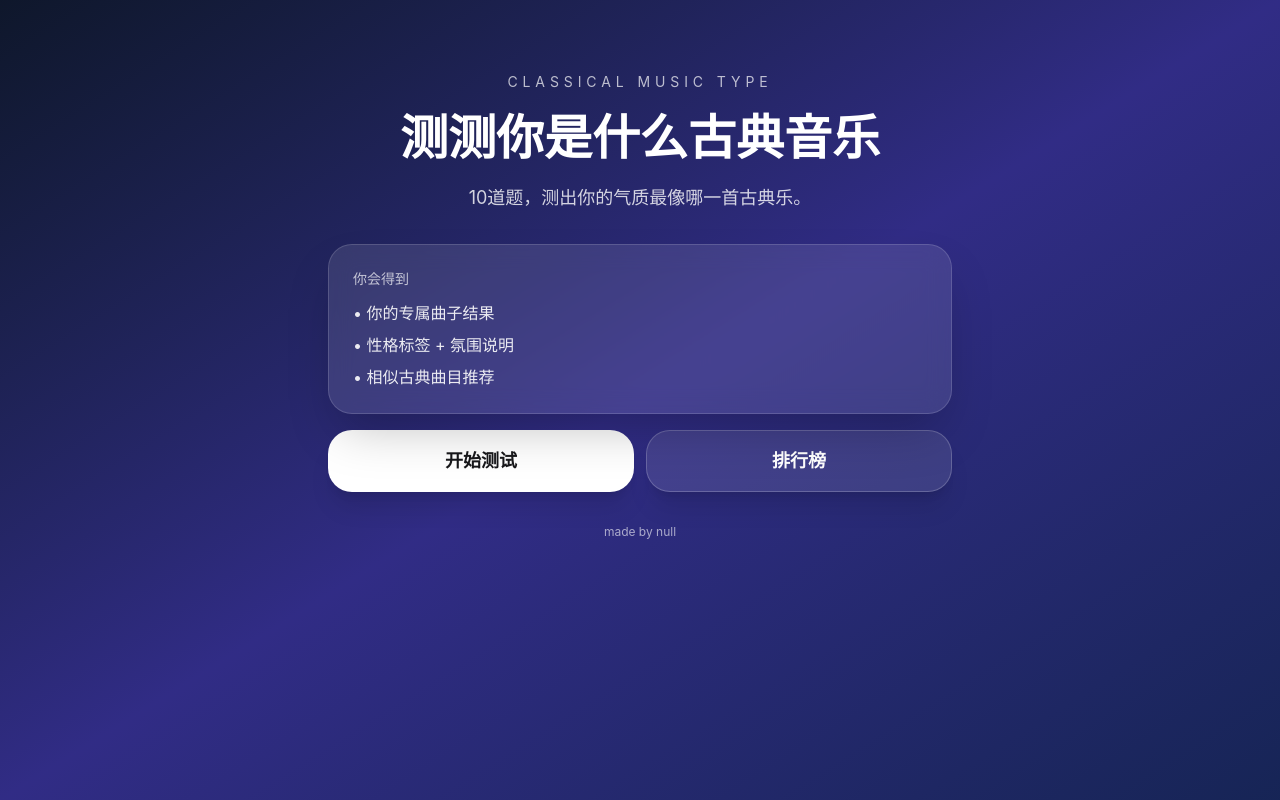
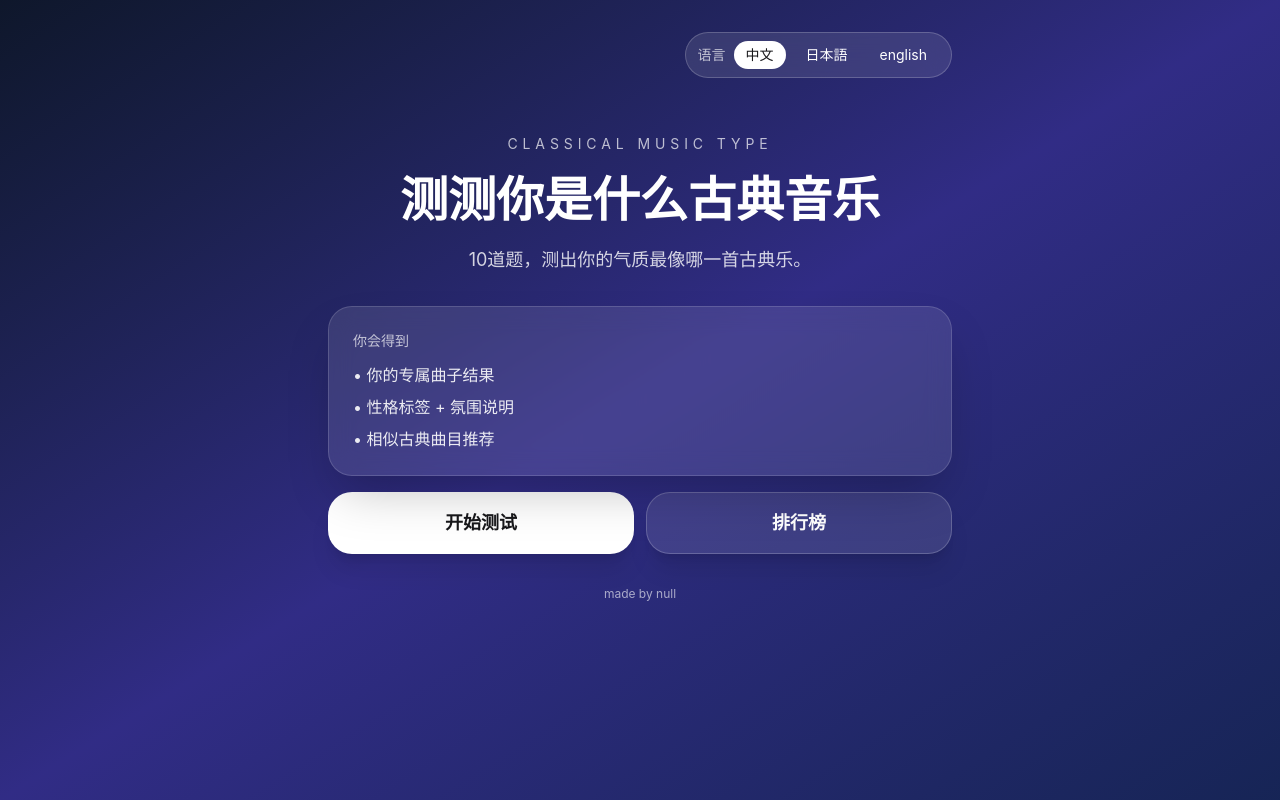
Before and after one commit to tsunjika-hub/music, a React (Vite) app: page / in a window 1280 px wide. Built offline with nearby package versions, Linux system fonts and the light colour scheme.

Commit message:
添加日語 英語ui 主界面和結果分享

```diff
--- a/src/App.jsx
+++ b/src/App.jsx
@@ -4,6 +4,112 @@ import { toPng } from "html-to-image";
 import { supabase } from "./lib/supabase";
 
 export default function ClassicalPieceQuiz() {
+  const [lang, setLang] = useState("zh");
+
+  const ui = {
+    zh: {
+      language: "语言",
+      chinese: "中文",
+      japanese: "日本語",
+      english: "english",
+      header: "CLASSICAL MUSIC TYPE",
+      title: "测测你是什么古典音乐",
+      subtitle: "10道题，测出你的气质最像哪一首古典乐。",
+      youWillGet: "你会得到",
+      get1: "你的专属曲子结果",
+      get2: "性格标签 + 氛围说明",
+      get3: "相似古典曲目推荐",
+      start: "开始测试",
+      ranking: "排行榜",
+      chooseTip: "认真一点，选最像你的",
+      resultLabel: "你的测试结果",
+      composerLabel: "对应作曲家",
+      playMusic: "点击播放对应曲子",
+      share: "分享给朋友",
+      restart: "再测一次",
+      back: "返回",
+      rankingTitle: "古典乐结果排行榜",
+      rankingDesc: "这里展示不同测试结果的人气分布。当前已接入真实统计。",
+      totalTests: "已有",
+      totalTestsEnd: "人完成测试",
+      loading: "排行榜加载中...",
+      shareType: "你的古典乐人格类型是",
+      scanAgain: "扫码再测一次",
+      shareFooter: "快来测测你是哪一首古典乐",
+      saveResult: "保存结果",
+      close: "关闭",
+      browserNoAudio: "你的浏览器不支持音频播放。",
+    },
+    ja: {
+      language: "言語",
+      chinese: "中文",
+      japanese: "日本語",
+      english: "english",
+      header: "CLASSICAL MUSIC TYPE",
+      title: "あなたはどんなクラシック音楽？",
+      subtitle: "10問で、あなたの雰囲気に一番近いクラシック曲を診断します。",
+      youWillGet: "診断でわかること",
+      get1: "あなた専用のクラシック曲タイプ",
+      get2: "性格タグ + 雰囲気説明",
+      get3: "似ているクラシック曲のおすすめ",
+      start: "診断を始める",
+      ranking: "ランキング",
+      chooseTip: "一番自分に近いものを選んでください",
+      resultLabel: "あなたの診断結果",
+      composerLabel: "対応する作曲家",
+      playMusic: "対応する曲を再生",
+      share: "友達にシェア",
+      restart: "もう一度診断",
+      back: "戻る",
+      rankingTitle: "クラシック診断ランキング",
+      rankingDesc: "ここでは診断結果の人気分布を表示します。現在は実際の統計に接続されています。",
+      totalTests: "すでに",
+      totalTestsEnd: "人が診断しました",
+      loading: "ランキングを読み込み中...",
+      shareType: "あなたのクラシック音楽タイプは",
+      scanAgain: "QRコードでもう一度診断",
+      shareFooter: "あなたはどのクラシック曲タイプ？",
+      saveResult: "結果を保存",
+      close: "閉じる",
+      browserNoAudio: "お使いのブラウザは音声再生に対応していません。",
+    },
+    en: {
+      language: "Language",
+      chinese: "CN",
+      japanese: "JP",
+      english: "EN",
+      header: "CLASSICAL MUSIC TYPE",
+      title: "Which classical piece are you?",
+      subtitle: "Answer 10 questions and find the classical piece that matches your vibe.",
+      youWillGet: "You will get",
+      get1: "Your personal classical music type",
+      get2: "Personality tags + vibe description",
+      get3: "Similar classical music recommendations",
+      start: "Start Quiz",
+      ranking: "Ranking",
+      chooseTip: "Choose the one that feels most like you",
+      resultLabel: "Your result",
+      composerLabel: "Composer",
+      playMusic: "Play the matching piece",
+      share: "Share with friends",
+      restart: "Try again",
+      back: "Back",
+      rankingTitle: "Classical Music Result Ranking",
+      rankingDesc: "This page shows the popularity distribution of different quiz results. Real statistics are connected.",
+      totalTests: "",
+      totalTestsEnd: " people have completed the quiz",
+      loading: "Loading ranking...",
+      shareType: "Your classical music personality type is",
+      scanAgain: "Scan to try again",
+      shareFooter: "Find out which classical piece you are",
+      saveResult: "Save result",
+      close: "Close",
+      browserNoAudio: "Your browser does not support audio playback.",
+    },
+  };
+
+  const t = ui[lang];
+
 const results = {
   clair_de_lune: {
     title: "你是《月光》",
@@ -352,26 +458,27 @@ if (showRankingPage) {
       loading={rankingLoading}
       totalTests={totalTests}
       onBack={() => setShowRankingPage(false)}
+      t={t}
     />
   );
 }
 
-function RankingPage({ rankingData, results, onBack, loading, totalTests }) {
+function RankingPage({ rankingData, results, onBack, loading, totalTests, t }) {
   return (
     <div className="min-h-screen bg-[#f0f2ee] px-6 py-10 text-zinc-800">
       <div className="mx-auto max-w-4xl">
-        <h1 className="text-4xl font-bold md:text-5xl">古典乐结果排行榜</h1>
+        <h1 className="text-4xl font-bold md:text-5xl">{t.rankingTitle}</h1>
 
         <p className="mt-4 text-lg leading-8 text-zinc-600">
-          这里展示不同测试结果的人气分布。当前已接入真实统计。
+          {t.rankingDesc}
         </p>
 
         <div className="mt-6 inline-flex rounded-full border border-emerald-200 bg-emerald-50 px-6 py-3 text-lg font-semibold text-emerald-700">
-          已有 {totalTests.toLocaleString()} 人完成测试
+          {t.totalTests} {totalTests.toLocaleString()} {t.totalTestsEnd}
         </div>
         {loading && (
           <div className="mt-6 rounded-2xl bg-white p-4 text-lg text-zinc-500 shadow-sm">
-            排行榜加载中...
+            {t.loading}
           </div>
         )}
 
@@ -429,7 +536,7 @@ function RankingPage({ rankingData, results, onBack, loading, totalTests }) {
             onClick={onBack}
             className="rounded-2xl bg-emerald-700 px-6 py-4 text-lg font-semibold text-white transition hover:opacity-90"
           >
-            返回
+            {t.back}
           </button>
         </div>
       </div>
@@ -437,7 +544,7 @@ function RankingPage({ rankingData, results, onBack, loading, totalTests }) {
   );
 }
 
-  function ShareModal({ open, onClose, result, onSave, shareUrl, cardRef }) {
+  function ShareModal({ open, onClose, result, onSave, shareUrl, cardRef, t }) {
   if (!open) return null;
 
   return (
@@ -449,7 +556,7 @@ function RankingPage({ rankingData, results, onBack, loading, totalTests }) {
           className="rounded-[1.5rem] border border-zinc-200 bg-white p-4"
         >
           <div className="text-center">
-            <div className="text-sm text-zinc-500">你的古典乐人格类型是</div>
+            <div className="text-sm text-zinc-500">{t.shareType}</div>
             <div className="mt-2 text-3xl font-bold text-emerald-700">
               {result.emoji} {result.title}
             </div>
@@ -465,7 +572,7 @@ function RankingPage({ rankingData, results, onBack, loading, totalTests }) {
               />
 
               <div className="text-left">
-                <div className="text-sm text-zinc-500">对应作曲家</div>
+                <div className="text-sm text-zinc-500">{t.composerLabel}</div>
                 <div className="text-lg font-semibold">{result.composer}</div>
                 <div className="mt-1 text-sm text-zinc-500">{result.era}</div>
               </div>
@@ -489,7 +596,7 @@ function RankingPage({ rankingData, results, onBack, loading, totalTests }) {
 
           <div className="mt-6 flex items-center justify-between gap-4 rounded-2xl bg-zinc-50 p-4">
             <div>
-              <div className="text-sm text-zinc-500">扫码再测一次</div>
+              <div className="text-sm text-zinc-500">{t.scanAgain}</div>
               <div className="mt-1 text-sm text-zinc-700 break-all">
                 {shareUrl}
               </div>
@@ -501,7 +608,7 @@ function RankingPage({ rankingData, results, onBack, loading, totalTests }) {
           </div>
 
           <div className="mt-4 text-center text-sm text-zinc-500">
-            快来测测你是哪一首古典乐
+            {t.shareFooter}
           </div>
         </div>
 
@@ -510,7 +617,7 @@ function RankingPage({ rankingData, results, onBack, loading, totalTests }) {
             onClick={onSave}
             className="rounded-2xl bg-emerald-700 px-5 py-4 text-lg font-semibold text-white transition hover:opacity-90"
           >
-            保存结果
+            {t.saveResult}
           </button>
 
           <button
@@ -527,23 +634,56 @@ function RankingPage({ rankingData, results, onBack, loading, totalTests }) {
   return (
     <div className={`min-h-screen bg-gradient-to-br ${result?.color || "from-zinc-900 to-black"} text-white transition-all duration-700`}>
       <div className="mx-auto flex min-h-screen max-w-2xl flex-col px-6 py-8">
+                <div className="mb-4 flex justify-end">
+          <div className="flex items-center gap-2 rounded-full border border-white/20 bg-white/10 px-3 py-2 text-sm text-white backdrop-blur-md">
+            <span className="text-white/70">{t.language}</span>
+
+            <button
+              onClick={() => setLang("zh")}
+              className={`rounded-full px-3 py-1 transition ${
+                lang === "zh" ? "bg-white text-zinc-900" : "text-white hover:bg-white/10"
+              }`}
+            >
+              {t.chinese}
+            </button>
+
+            <button
+              onClick={() => setLang("ja")}
+              className={`rounded-full px-3 py-1 transition ${
+                lang === "ja" ? "bg-white text-zinc-900" : "text-white hover:bg-white/10"
+              }`}
+            >
+              {t.japanese}
+            </button>
+
+            <button
+              onClick={() => setLang("en")}
+              className={`rounded-full px-3 py-1 transition ${
+                lang === "en" ? "bg-white text-zinc-900" : "text-white hover:bg-white/10"
+              }`}
+            >
+              {t.english}
+            </button>
+          </div>
+        </div>
+
         {!started && !finished && (
           <>
             <div className="mt-10 mb-8 text-center">
-              <div className="mb-4 text-sm tracking-[0.35em] text-white/70">CLASSICAL MUSIC TYPE</div>
-              <h1 className="text-4xl font-bold leading-tight md:text-5xl">测测你是什么古典音乐</h1>
+              <div className="mb-4 text-sm tracking-[0.35em] text-white/70">{t.header}</div>
+              <h1 className="text-4xl font-bold leading-tight md:text-5xl">{t.title}</h1>
               <p className="mx-auto mt-4 max-w-xl text-base text-white/80 md:text-lg">
-                10道题，测出你的气质最像哪一首古典乐。
+                {t.subtitle}
               </p>
             </div>
 
             <div className="grid gap-4">
               <div className="rounded-3xl border border-white/15 bg-white/10 p-6 backdrop-blur-md shadow-2xl">
-                <div className="mb-3 text-sm text-white/70">你会得到</div>
+                <div className="mb-3 text-sm text-white/70">{t.youWillGet}</div>
                 <ul className="space-y-2 text-white/90 text-sm md:text-base">
-                  <li>• 你的专属曲子结果</li>
-                  <li>• 性格标签 + 氛围说明</li>
-                  <li>• 相似古典曲目推荐</li>
+                  <li>• {t.get1}</li>
+                  <li>• {t.get2}</li>
+                  <li>• {t.get3}</li>
                 </ul>
               </div>
 
@@ -552,14 +692,14 @@ function RankingPage({ rankingData, results, onBack, loading, totalTests }) {
                   onClick={() => setStarted(true)}
                   className="rounded-3xl bg-white px-6 py-4 text-lg font-semibold text-zinc-900 shadow-xl transition hover:scale-[1.01] active:scale-[0.99]"
                 >
-                  开始测试
+                  {t.start}
                 </button>
 
                 <button
                   onClick={openRankingPage}
                   className="rounded-3xl border border-white/20 bg-white/10 px-6 py-4 text-lg font-semibold text-white shadow-xl transition hover:bg-white/20 active:scale-[0.99]"
                 >
-                  排行榜
+                  {t.ranking}
                 </button>
               </div>
             </div>
@@ -600,7 +740,7 @@ function RankingPage({ rankingData, results, onBack, loading, totalTests }) {
         {finished && (
           <div className="my-auto">
             <div className="rounded-[2rem] border border-white/15 bg-white/10 p-6 md:p-8 backdrop-blur-md shadow-2xl">
-              <div className="text-sm tracking-[0.3em] text-white/70">你的测试结果</div>
+              <div className="text-sm tracking-[0.3em] text-white/70">{t.resultLabel}</div>
               <div className="mt-4 text-6xl">{result.emoji}</div>
               <h2 className="mt-4 text-3xl font-bold md:text-5xl">{result.title}</h2>
               <p className="mt-3 text-white/80">{result.composer} · {result.era}</p>
@@ -613,16 +753,16 @@ function RankingPage({ rankingData, results, onBack, loading, totalTests }) {
                   style={{ imageRendering: "pixelated" }}
                 />
                 <div>
-                  <div className="text-sm text-white/60">对应作曲家</div>
+                 <div className="text-sm text-white/60">{t.composerLabel}</div>
                   <div className="text-lg font-semibold text-white">{result.composer}</div>
                 </div>
               </div>
 
               <div className="mt-6">
-                <div className="mb-2 text-sm text-white/70">点击播放对应曲子</div>
+                <div className="mb-2 text-sm text-white/70">{t.playMusic}</div>
                 <audio controls className="w-full">
                   <source src={result.audio} type="audio/mpeg" />
-                  你的浏览器不支持音频播放。
+                  {t.browserNoAudio}
                 </audio>
               </div>
 
@@ -645,20 +785,20 @@ function RankingPage({ rankingData, results, onBack, loading, totalTests }) {
                   onClick={openRankingPage}
                   className="rounded-2xl border border-white/20 bg-white/10 px-5 py-4 font-semibold text-white transition hover:bg-white/20 active:scale-[0.99]"
                 >
-                  排行榜
+                  {t.ranking}
                 </button>
 
                 <button
                   onClick={() => setShowShareModal(true)}
                   className="rounded-2xl bg-white px-5 py-4 font-semibold text-zinc-900 transition hover:scale-[1.01] active:scale-[0.99]"
                 >
-                  分享给朋友
+                  {t.share}
                 </button>
                 <button
                   onClick={restart}
                   className="rounded-2xl border border-white/20 bg-transparent px-5 py-4 font-semibold text-white transition hover:bg-white/10 active:scale-[0.99]"
                 >
-                  再测一次
+                  {t.restart}
                 </button>
               </div>
             </div>
@@ -675,6 +815,7 @@ function RankingPage({ rankingData, results, onBack, loading, totalTests }) {
           onSave={saveResultImage}
           shareUrl={shareUrl}
           cardRef={shareCardRef}
+          t={t}
         />
       </div>
     </div>
```
